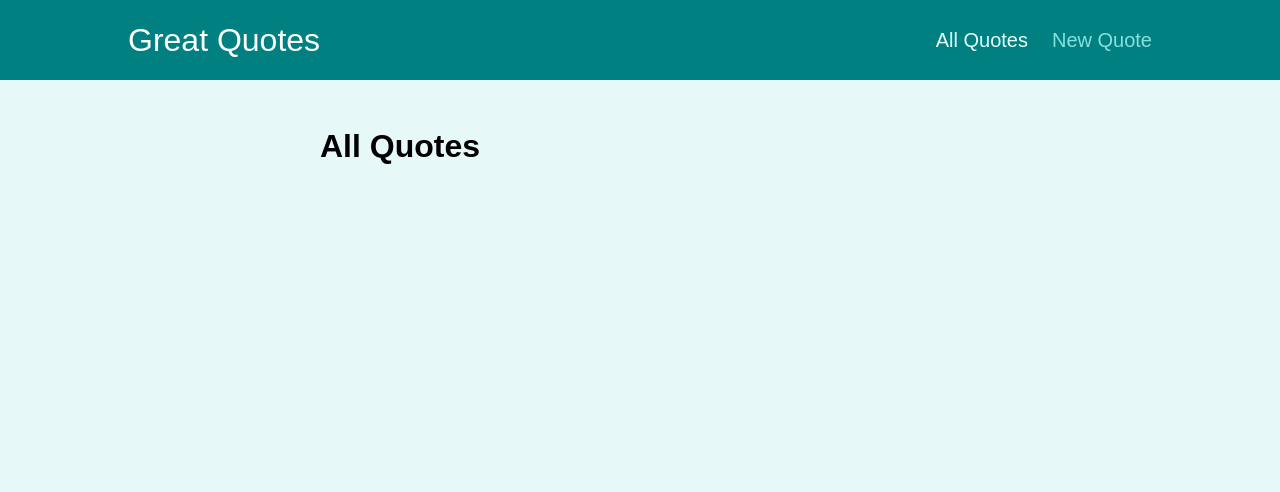
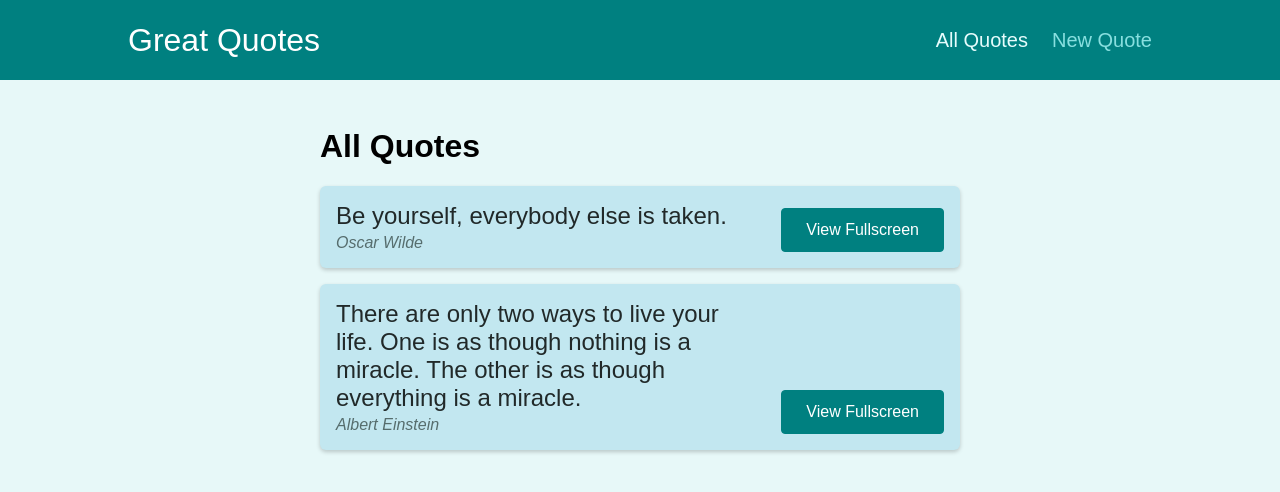
Before and after one commit to HLEDYA/quotes-app, a React (Create React App) app: page /quotes in a window 1280 px wide. Shown: the top 492 px of the page. Built offline with nearby package versions, Linux system fonts and the light colour scheme.

Commit message:
adding some content and a form for new quotes

```diff
--- a/src/pages/AllQuotes.js
+++ b/src/pages/AllQuotes.js
@@ -1,4 +1,25 @@
+import QuoteList from "../components/quotes/QuoteList";
+import { Fragment } from "react";
+
 const AllQuotes = () => {
-  return <h1>All Quotes</h1>;
+  const DUMMY_QUOTES = [
+    {
+      id: "q1",
+      author: "Oscar Wilde",
+      text: "Be yourself, everybody else is taken.",
+    },
+    {
+      id: "q2",
+      author: "Albert Einstein",
+      text: "There are only two ways to live your life. One is as though nothing is a miracle. The other is as though everything is a miracle.",
+    },
+  ];
+
+  return (
+    <Fragment>
+      <h1>All Quotes</h1>
+      <QuoteList quotes={DUMMY_QUOTES} />
+    </Fragment>
+  );
 };
 export default AllQuotes;
--- a/src/pages/NewQuote.js
+++ b/src/pages/NewQuote.js
@@ -1,4 +1,9 @@
+import QuoteForm from "../components/quotes/QuoteForm";
+
 const NewQuote = () => {
-  return <h1>New Quote</h1>;
+  const addQuoteHandler = (quoteData) => {
+    console.log(quoteData);
+  };
+  return <QuoteForm onAddQuote={addQuoteHandler} />;
 };
 export default NewQuote;
```
Also changed, not shown: src/components/quotes/QuoteForm.js (+9 -9 lines).
